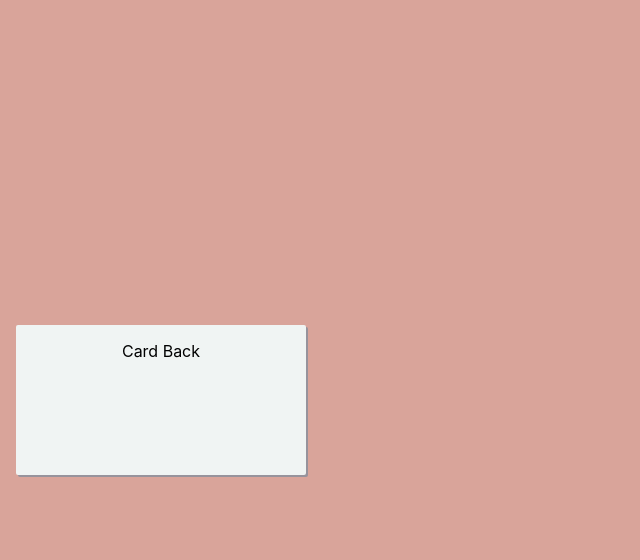
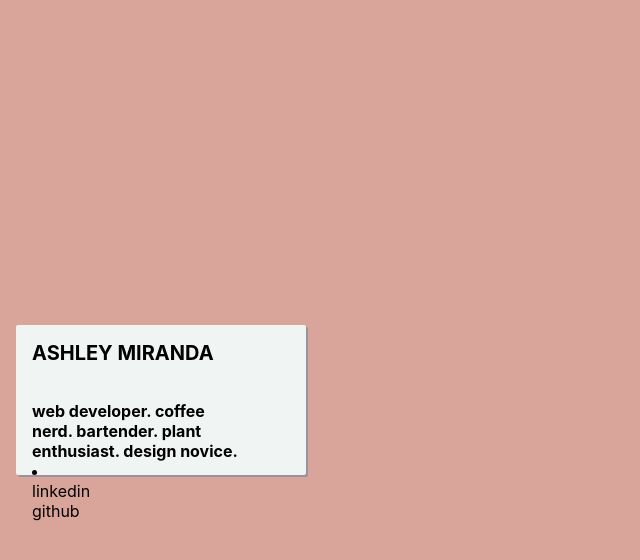
Before and after one commit to AshleyMirandaMakes/ashley-miranda-website, a React (Create React App) app: page / in a window 1280 px wide. Both pictures are taken after a click on the element "talk!". Shown: the top 560 px of the page, without its empty margins (0-640 px from the left). Built offline with nearby package versions, Linux system fonts and the light colour scheme.

Commit message:
very rough back card idea done

```diff
--- a/src/components/Card/Card.js
+++ b/src/components/Card/Card.js
@@ -30,9 +30,14 @@ class Card extends Component {
 
     let backCard = (
       <div className="card" onClick={this.handleClickedCard}>
-        <hi>
-          Card Back
-        </hi>
+      <div className="card__face">
+        <h1 className="card__header backCard__header">ASHLEY MIRANDA</h1>
+        <h3 className="card__details backCard__details">web developer. coffee nerd. bartender. plant enthusiast. design novice.</h3>
+        <li>
+        <ul>linkedin</ul>
+        <ul>github</ul>
+        </li>
+      </div>
       </div>
     )
 
--- a/src/components/Card/Card.scss
+++ b/src/components/Card/Card.scss
@@ -28,6 +28,18 @@
     &--special {
       font-size: 1.05rem;
       color: $color-old-lavender;
+      &:hover {
+        font-style: italic;
+      }
     }
   }
 }
+
+.backCard {
+  &__header {
+    text-align: left;
+  }
+  &__details {
+    width: 80%;
+  }
+}
--- a/src/partials/_resets.scss
+++ b/src/partials/_resets.scss
@@ -21,7 +21,7 @@ html {
   //border: 1px solid lavender;
 }
 
-body {
-  //@include font-regular;
-  //color: $color-black;
-}
+// body {
+//   @include font-regular;
+//   color: $color-black;
+// }
```
